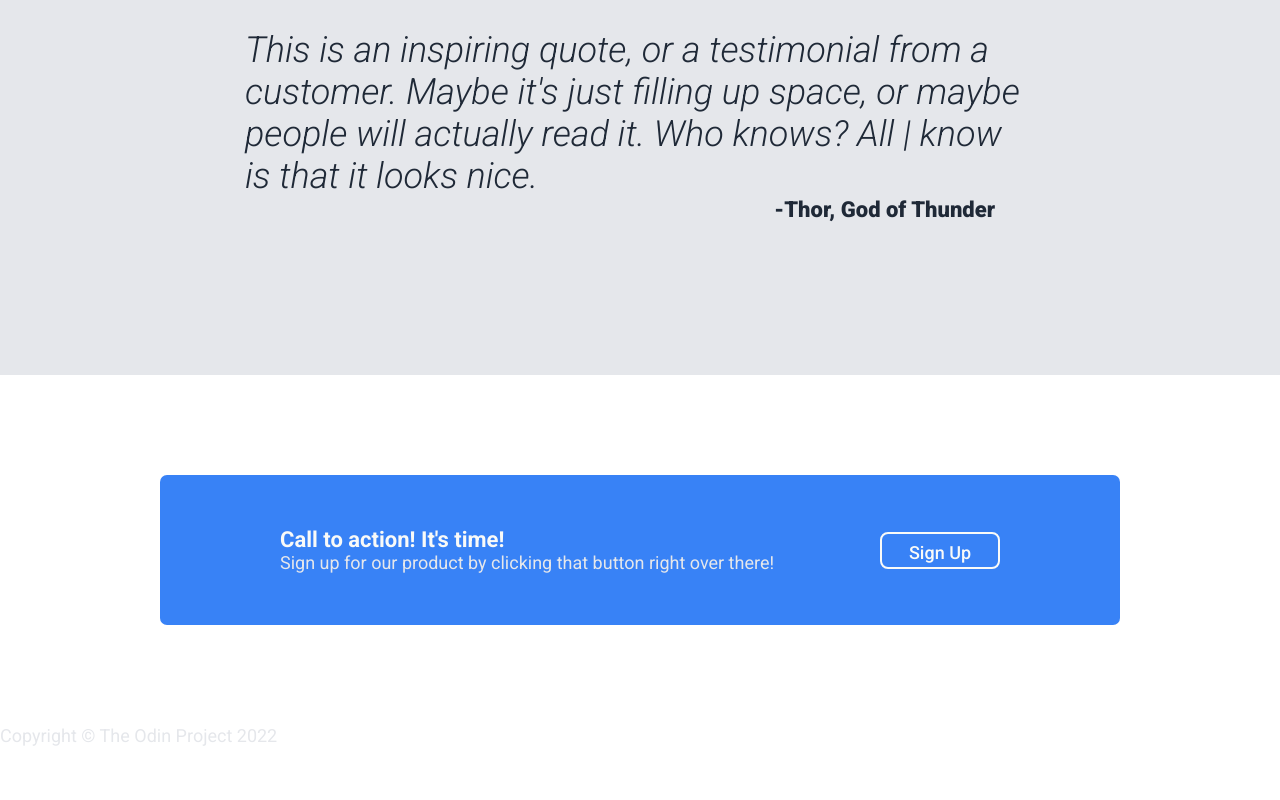
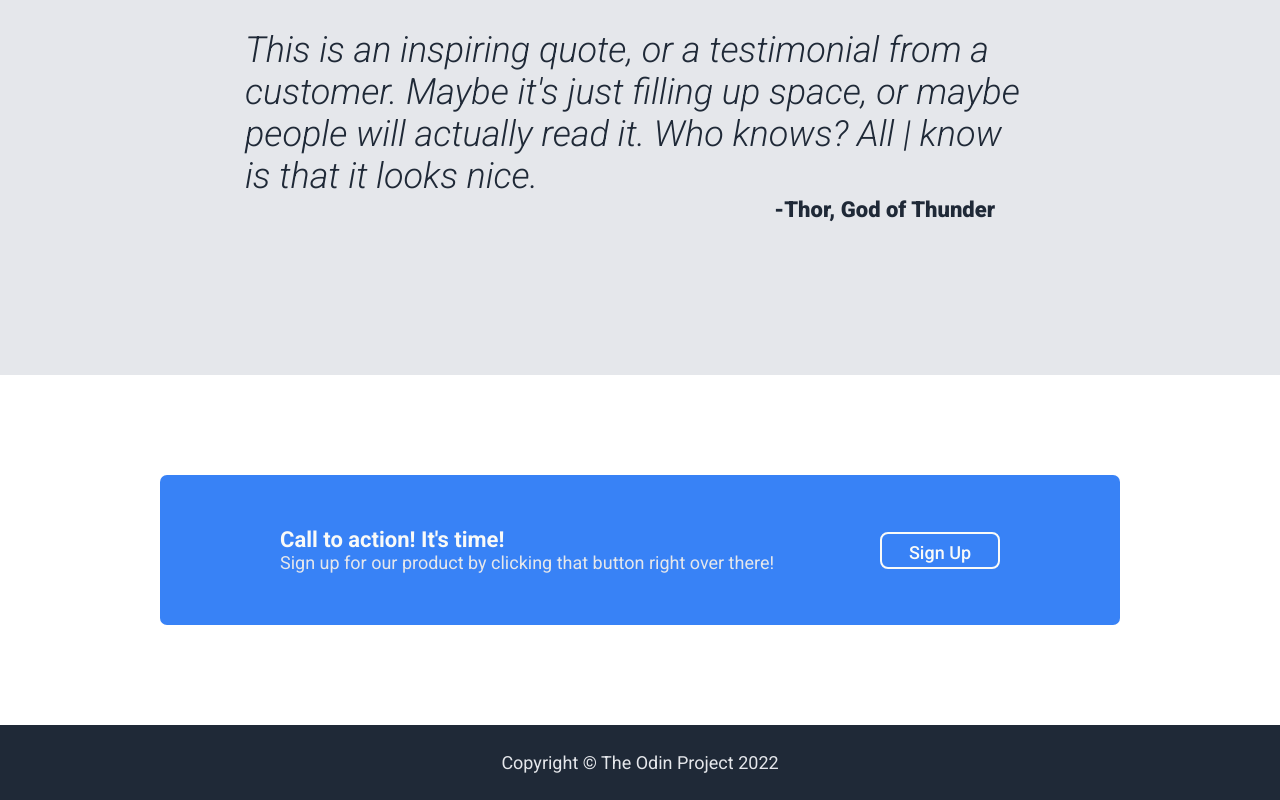
Before and after one commit to j-irion/landing-page, a plain HTML site: page index.html in a window 1280 px wide. Shown: the part 1200-2000 px from the top of the page. Before the commit the page ends 1946 px from the top, so only its background shows below. Drawn offline with Linux system fonts and the light colour scheme.

Commit message:
Style footer

```diff
--- a/style.css
+++ b/style.css
@@ -196,6 +196,14 @@ h3 {
     width: 600px;
 }
 
+.footer {
+    display: flex;
+    justify-content: center;
+    align-items: center;
+    height: 75px;
+    background-color: #1F2937;
+}
+
 a {
     font-family: 'Roboto', sans-serif;
     text-decoration: none;
```
